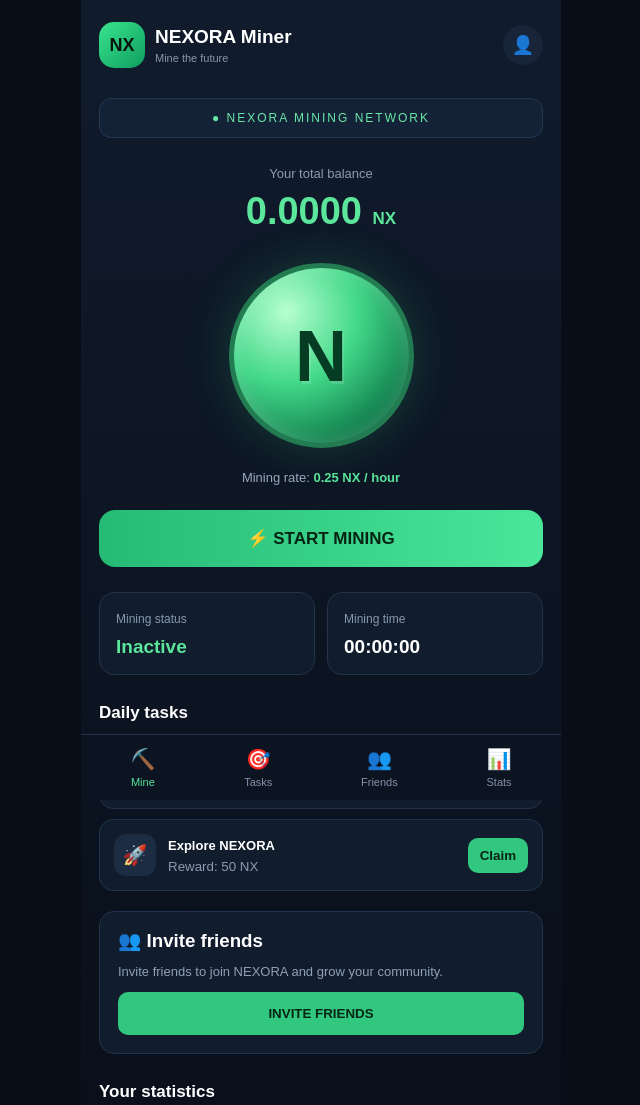
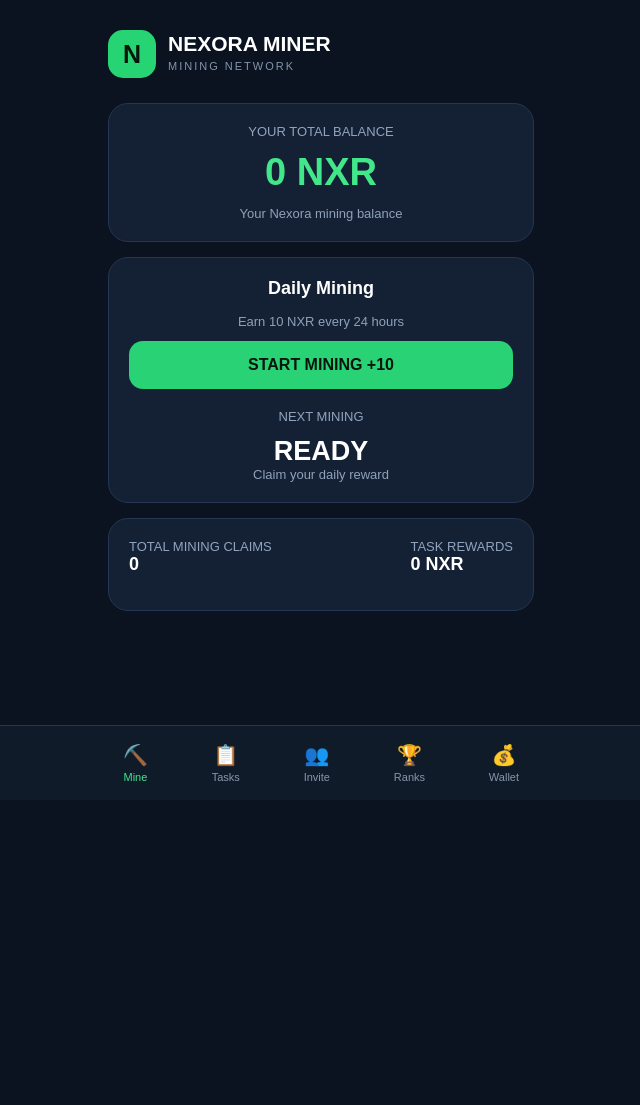
Before and after one commit to dahmaniachraf0001-dev/nexora-miner, a plain HTML site: page index.html in a window 1280 px wide. Shown: the top 1105 px of the page, without its empty margins (319-959 px from the left). After the commit the page ends 800 px from the top, so only its background shows below. Drawn offline with Linux system fonts and the light colour scheme.

Commit message:
Update index.html

```diff
--- a/index.html
+++ b/index.html
@@ -3,372 +3,342 @@
 <html lang="en">
 <head>
 <meta charset="UTF-8">
-<meta name="viewport" content="width=device-width, initial-scale=1.0">
+<meta name="viewport" content="width=device-width,initial-scale=1">
 <title>NEXORA Miner</title>
 <script src="https://telegram.org/js/telegram-web-app.js"></script>
+
 <style>
-*{box-sizing:border-box;margin:0;padding:0}
+*{box-sizing:border-box}
 body{
-  background:#080d17;
-  color:#fff;
-  font-family:Arial,sans-serif;
-  min-height:100vh;
+ margin:0;background:#0b1220;color:white;
+ font-family:Arial,sans-serif
 }
-.app{
-  max-width:480px;
-  margin:auto;
-  min-height:100vh;
-  padding:22px 18px 100px;
-  background:linear-gradient(180deg,#101b2c,#080d17);
+.app{max-width:460px;margin:auto;padding:20px 17px 100px}
+header{display:flex;align-items:center;gap:12px;margin:10px 0 25px}
+.logo{width:48px;height:48px;border-radius:15px;background:#27d474;color:#07150d;display:grid;place-items:center;font-weight:bold;font-size:25px}
+header h2{margin:0;font-size:21px}
+header p{margin:4px 0;color:#8396ad;font-size:11px;letter-spacing:2px}
+.balance-card,.card{background:#142135;border:1px solid #243650;border-radius:20px;padding:20px;margin-bottom:15px}
+.balance-card{text-align:center}
+.label{color:#91a4bc;font-size:13px}
+.balance{color:#42e78a;font-size:38px;font-weight:bold;margin:12px 0}
+.btn{border:0;border-radius:14px;padding:15px;width:100%;background:#29d375;color:#07150d;font-weight:bold;font-size:16px;margin-top:12px}
+.btn:disabled{background:#28384e;color:#8b9bb0}
+.secondary{background:#24344a;color:white}
+h3{margin:0 0 15px;font-size:18px}
+.small{color:#8fa1b8;font-size:13px}
+.row{display:flex;align-items:center;justify-content:space-between;gap:10px}
+.timer{font-size:27px;font-weight:bold;margin-top:12px}
+.page{display:none}
+.page.active{display:block}
+.task{background:#101b2c;padding:15px;border-radius:15px;margin-top:12px}
+.task button{width:auto;padding:10px 15px;font-size:13px}
+.nav{
+ position:fixed;bottom:0;left:0;right:0;background:#101b2a;
+ border-top:1px solid #26364b;display:flex;justify-content:center;
+ padding:10px 2px;z-index:10
 }
-.header{
-  display:flex;
-  align-items:center;
-  justify-content:space-between;
-}
-.brand{
-  display:flex;
-  align-items:center;
-  gap:10px;
-}
-.logo{
-  width:46px;height:46px;
-  border-radius:15px;
-  background:linear-gradient(135deg,#39e58c,#0e9c60);
-  display:flex;align-items:center;justify-content:center;
-  font-weight:900;font-size:18px;
-  color:#07150e;
-}
-.brand h1{font-size:19px}
-.brand p{font-size:11px;color:#8997ac;margin-top:4px}
-.avatar{
-  width:40px;height:40px;border-radius:50%;
-  background:#182438;
-  display:flex;align-items:center;justify-content:center;
-  color:#56e49a;font-size:18px;
-}
-.badge{
-  margin-top:30px;
-  background:#142238;
-  border:1px solid #253751;
-  border-radius:12px;
-  padding:12px;
-  text-align:center;
-  color:#68e7a5;
-  font-size:12px;
-  letter-spacing:2px;
-}
-.balance{
-  text-align:center;
-  margin-top:28px;
-}
-.balance .label{color:#8d9bb0;font-size:13px}
-.balance h2{
-  font-size:38px;
-  margin-top:9px;
-  color:#fff;
-}
-.balance h2 span{color:#5be69b}
-.coin-area{
-  display:flex;
-  justify-content:center;
-  margin:30px 0;
-}
-.coin{
-  width:185px;height:185px;border-radius:50%;
-  background:radial-gradient(circle at 30% 25%,#b7ffcf,#42d889 40%,#13824f 75%,#0c5136);
-  box-shadow:0 0 45px #35d47a33, inset 0 0 20px #ffffff33;
-  border:5px solid #237c51;
-  display:flex;align-items:center;justify-content:center;
-  color:#07331e;font-size:55px;font-weight:900;
-  position:relative;
-}
-.coin:after{
-  content:"N";
-  position:absolute;
-  font-size:72px;
-  font-weight:900;
-  color:#063c23;
-  text-shadow:2px 3px #ffffff22;
-}
-.rate{
-  text-align:center;color:#9aa8bd;font-size:13px;
-  margin-top:-8px;
-}
-.rate strong{color:#59e49a}
-.mine-btn{
-  margin-top:25px;
-  width:100%;
-  padding:18px;
-  border:0;border-radius:16px;
-  background:linear-gradient(90deg,#25bb75,#4ae69a);
-  color:#062313;font-size:17px;font-weight:800;
-}
-.mine-btn:active{transform:scale(.98)}
-.cards{
-  display:grid;grid-template-columns:1fr 1fr;
-  gap:12px;margin-top:25px;
-}
-.card{
-  background:#111c2d;border:1px solid #23334b;
-  border-radius:15px;padding:16px;
-}
-.card small{color:#8999af;font-size:12px}
-.card h3{margin-top:9px;font-size:19px}
-.card h3.green{color:#5be69b}
-.section-title{
-  margin:28px 0 14px;font-size:17px;
-}
-.task{
-  display:flex;align-items:center;gap:12px;
-  padding:14px;background:#111c2d;
-  border:1px solid #23334b;border-radius:14px;
-  margin-bottom:10px;
-}
-.task-icon{
-  width:42px;height:42px;border-radius:12px;
-  background:#1c2c43;display:flex;align-items:center;
-  justify-content:center;font-size:20px;
-}
-.task-info{flex:1}
-.task-info strong{font-size:13px}
-.task-info small{display:block;color:#8b9ab0;margin-top:5px}
-.task button,.invite-btn{
-  border:0;border-radius:10px;
-  background:#31c77f;color:#072515;
-  padding:10px 12px;font-weight:bold;
-}
-.invite{
-  background:#111c2d;border:1px solid #23334b;
-  border-radius:15px;padding:18px;margin-top:20px;
-}
-.invite p{color:#91a0b6;font-size:13px;line-height:1.5;margin:10px 0}
-.invite-btn{width:100%;padding:14px}
-.nav{
-  position:fixed;bottom:0;left:0;right:0;
-  max-width:480px;margin:auto;
-  background:#0c1422;border-top:1px solid #23334b;
-  display:flex;justify-content:space-around;
-  padding:12px 5px calc(12px + env(safe-area-inset-bottom));
-}
-.nav button{
-  border:0;background:none;color:#8291a8;
-  font-size:11px;display:flex;flex-direction:column;
-  align-items:center;gap:5px;
-}
-.nav button span{font-size:20px}
-.nav button.active{color:#56e49a}
-.hidden{display:none}
-.footer-note{
-  text-align:center;color:#65748b;
-  font-size:10px;margin-top:25px;line-height:1.6
-}
+.nav-inner{width:100%;max-width:460px;display:flex;justify-content:space-around}
+.nav button{border:0;background:none;color:#8596ab;font-size:11px;padding:7px 4px}
+.nav button.active{color:#40e58a}
+.nav span{display:block;font-size:20px;margin-bottom:4px}
+.rank{display:flex;align-items:center;justify-content:space-between;padding:14px;background:#101b2c;border-radius:13px;margin:9px 0}
+.rank-left{display:flex;align-items:center;gap:12px}
+.rank-num{color:#41df85;font-weight:bold;width:22px}
+.avatar{width:37px;height:37px;border-radius:50%;background:#263952;display:grid;place-items:center}
+input{width:100%;padding:13px;background:#0b1422;color:white;border:1px solid #31435b;border-radius:12px}
 </style>
 </head>
+
 <body>
 <div class="app">
-  <header class="header">
-    <div class="brand">
-      <div class="logo">NX</div>
-      <div>
-        <h1>NEXORA Miner</h1>
-        <p>Mine the future</p>
-      </div>
-    </div>
-    <div class="avatar">👤</div>
-  </header>
 
-  <div class="badge">● NEXORA MINING NETWORK</div>
+<header>
+ <div class="logo">N</div>
+ <div>
+  <h2>NEXORA MINER</h2>
+  <p>MINING NETWORK</p>
+ </div>
+</header>
 
-  <div class="balance">
-    <div class="label">Your total balance</div>
-    <h2><span id="balance">0.00</span> <span style="font-size:17px">NX</span></h2>
+<!-- MINING -->
+<section id="mine" class="page active">
+ <div class="balance-card">
+  <div class="label">YOUR TOTAL BALANCE</div>
+  <div class="balance"><span id="balance">0</span> NXR</div>
+  <div class="small">Your Nexora mining balance</div>
+ </div>
+
+ <div class="card" style="text-align:center">
+  <h3>Daily Mining</h3>
+  <div class="small">Earn 10 NXR every 24 hours</div>
+  <button class="btn" id="mineBtn" onclick="mine()">START MINING +10</button>
+  <div class="label" style="margin-top:20px">NEXT MINING</div>
+  <div class="timer" id="timer">READY</div>
+  <div class="small" id="mineStatus">Claim your daily reward</div>
+ </div>
+
+ <div class="card">
+  <div class="row">
+   <div>
+    <div class="label">TOTAL MINING CLAIMS</div>
+    <h3 id="claims">0</h3>
+   </div>
+   <div>
+    <div class="label">TASK REWARDS</div>
+    <h3 id="taskRewards">0 NXR</h3>
+   </div>
   </div>
+ </div>
+</section>
 
-  <div class="coin-area">
-    <div class="coin"></div>
-  </div>
-
-  <div class="rate">
-    Mining rate: <strong>0.25 NX / hour</strong>
-  </div>
-
-  <button class="mine-btn" id="mineBtn">⚡ START MINING</button>
-
-  <div class="cards">
-    <div class="card">
-      <small>Mining status</small>
-      <h3 class="green" id="status">Inactive</h3>
-    </div>
-    <div class="card">
-      <small>Mining time</small>
-      <h3 id="time">00:00:00</h3>
-    </div>
-  </div>
-
-  <h2 class="section-title">Daily tasks</h2>
+<!-- TASKS -->
+<section id="tasks" class="page">
+ <div class="card">
+  <h3>Daily Tasks</h3>
+  <div class="small">Complete tasks to earn additional NXR.</div>
 
   <div class="task">
-    <div class="task-icon">📢</div>
-    <div class="task-info">
-      <strong>Join our community</strong>
-      <small>Reward: 100 NX</small>
-    </div>
-    <button onclick="completeTask(this,100)">Claim</button>
+   <div class="row">
+    <strong>🎁 Welcome Bonus</strong>
+    <strong>+25 NXR</strong>
+   </div>
+   <button class="btn" id="welcomeBtn" onclick="claimTask('welcome',25)">CLAIM</button>
   </div>
 
   <div class="task">
-    <div class="task-icon">🚀</div>
-    <div class="task-info">
-      <strong>Explore NEXORA</strong>
-      <small>Reward: 50 NX</small>
-    </div>
-    <button onclick="completeTask(this,50)">Claim</button>
+   <div class="row">
+    <strong>🚀 Join NEXORA</strong>
+    <strong>+50 NXR</strong>
+   </div>
+   <button class="btn secondary" onclick="openTelegram()">OPEN TELEGRAM</button>
+   <button class="btn" id="telegramBtn" onclick="claimTask('telegram',50)">CLAIM REWARD</button>
   </div>
 
-  <div class="invite">
-    <h3>👥 Invite friends</h3>
-    <p>Invite friends to join NEXORA and grow your community.</p>
-    <button class="invite-btn" onclick="shareInvite()">INVITE FRIENDS</button>
+  <div class="task">
+   <div class="row">
+    <strong>👥 Invite a Friend</strong>
+    <strong>+100 NXR</strong>
+   </div>
+   <button class="btn secondary" onclick="go('referral')">INVITE NOW</button>
   </div>
+ </div>
+</section>
 
-  <h2 class="section-title">Your statistics</h2>
-  <div class="cards">
-    <div class="card">
-      <small>Total mined</small>
-      <h3 id="totalMined">0.00 NX</h3>
-    </div>
-    <div class="card">
-      <small>Referrals</small>
-      <h3 id="referrals">0</h3>
-    </div>
+<!-- REFERRAL -->
+<section id="referral" class="page">
+ <div class="card" style="text-align:center">
+  <h3>Invite Friends</h3>
+  <div style="font-size:45px;margin:15px">👥</div>
+  <p class="small">Invite your friends to NEXORA and grow your network.</p>
+  <h2 style="color:#42e78a">100 NXR / Referral</h2>
+ </div>
+
+ <div class="card">
+  <h3>Your Referral Link</h3>
+  <input id="refLink" readonly value="Loading referral link...">
+  <button class="btn" onclick="copyReferral()">COPY INVITE LINK</button>
+  <button class="btn secondary" onclick="shareReferral()">SHARE WITH FRIENDS</button>
+ </div>
+
+ <div class="card">
+  <div class="row">
+   <span>👥 Total Invited</span>
+   <strong id="refCount">0</strong>
   </div>
+  <div class="row" style="margin-top:15px">
+   <span>💰 Referral Earnings</span>
+   <strong id="refEarn">0 NXR</strong>
+  </div>
+ </div>
+</section>
 
-  <div class="footer-note">
-    DEMO VERSION · NX points are not a real cryptocurrency.<br>
-    No monetary value or guaranteed airdrop.
-  </div>
+<!-- LEADERBOARD -->
+<section id="leaderboard" class="page">
+ <div class="card">
+  <h3>🏆 Leaderboard</h3>
+  <div class="small">Top NEXORA miners</div>
+ </div>
+
+ <div id="ranking"></div>
+</section>
+
+<!-- WALLET -->
+<section id="wallet" class="page">
+ <div class="balance-card">
+  <div class="label">YOUR WALLET BALANCE</div>
+  <div class="balance"><span id="walletBalance">0</span> NXR</div>
+  <div class="small">NEXORA Rewards</div>
+ </div>
+ <div class="card">
+  <h3>Reward History</h3>
+  <div id="history" class="small">No rewards yet.</div>
+ </div>
+</section>
+
 </div>
 
-<nav class="nav">
-  <button class="active"><span>⛏️</span>Mine</button>
-  <button onclick="showTasks()"><span>🎯</span>Tasks</button>
-  <button onclick="shareInvite()"><span>👥</span>Friends</button>
-  <button onclick="showStats()"><span>📊</span>Stats</button>
-</nav>
+<!-- BOTTOM NAVIGATION -->
+<div class="nav">
+ <div class="nav-inner">
+  <button class="active" onclick="go('mine',this)"><span>⛏️</span>Mine</button>
+  <button onclick="go('tasks',this)"><span>📋</span>Tasks</button>
+  <button onclick="go('referral',this)"><span>👥</span>Invite</button>
+  <button onclick="go('leaderboard',this)"><span>🏆</span>Ranks</button>
+  <button onclick="go('wallet',this)"><span>💰</span>Wallet</button>
+ </div>
+</div>
 
 <script>
-const tg = window.Telegram?.WebApp;
+const tg=window.Telegram?.WebApp;
 if(tg){tg.ready();tg.expand();}
 
-let balance = Number(localStorage.getItem("nx_balance") || 0);
-let total = Number(localStorage.getItem("nx_total") || 0);
-let start = Number(localStorage.getItem("nx_start") || 0);
-let taskDone = JSON.parse(localStorage.getItem("nx_tasks") || "[]");
-let rate = 0.25;
-let miningDuration = 8*60*60;
+const get=(k,d)=>JSON.parse(localStorage.getItem(k)??JSON.stringify(d));
+const set=(k,v)=>localStorage.setItem(k,JSON.stringify(v));
 
-const balanceEl = document.getElementById("balance");
-const totalEl = document.getElementById("totalMined");
-const statusEl = document.getElementById("status");
-const timeEl = document.getElementById("time");
-const mineBtn = document.getElementById("mineBtn");
+let balance=get("nx_balance",0);
+let lastMine=get("nx_lastmine",0);
+let claims=get("nx_claims",0);
+let taskRewards=get("nx_taskrewards",0);
+let tasks=get("nx_tasks",{});
+let history=get("nx_history",[]);
+const cooldown=86400000;
+const reward=10;
 
 function save(){
-  localStorage.setItem("nx_balance",balance);
-  localStorage.setItem("nx_total",total);
-  localStorage.setItem("nx_start",start);
-  localStorage.setItem("nx_tasks",JSON.stringify(taskDone));
+ set("nx_balance",balance);
+ set("nx_lastmine",lastMine);
+ set("nx_claims",claims);
+ set("nx_taskrewards",taskRewards);
+ set("nx_tasks",tasks);
+ set("nx_history",history);
+}
+
+function addReward(amount,label){
+ balance+=amount;
+ taskRewards+=amount;
+ history.unshift(label+" +"+amount+" NXR");
+ save();
+ render();
+}
+
+function mine(){
+ if(Date.now()<lastMine+cooldown)return;
+ balance+=reward;
+ lastMine=Date.now();
+ claims++;
+ history.unshift("Daily mining +10 NXR");
+ save();
+ if(tg?.HapticFeedback)tg.HapticFeedback.notificationOccurred("success");
+ render();
+}
+
+function claimTask(id,amount){
+ if(tasks[id])return;
+ tasks[id]=true;
+ addReward(amount,"Task reward");
+ render();
+}
+
+function go(id,btn){
+ document.querySelectorAll(".page").forEach(p=>p.classList.remove("active"));
+ document.getElementById(id).classList.add("active");
+ document.querySelectorAll(".nav button").forEach(b=>b.classList.remove("active"));
+ if(btn)btn.classList.add("active");
+ else{
+  const idx={mine:0,tasks:1,referral:2,leaderboard:3,wallet:4}[id];
+  document.querySelectorAll(".nav button")[idx]?.classList.add("active");
+ }
+ render();
+}
+
+function openTelegram(){
+ if(tg)tg.openTelegramLink("https://t.me/NXR_Mining_bot");
+ else window.open("https://t.me/NXR_Mining_bot","_blank");
+}
+
+function getUserId(){
+ return tg?.initDataUnsafe?.user?.id || "demo";
+}
+
+function referralUrl(){
+ return "https://t.me/NXR_Mining_bot?start=ref_"+getUserId();
+}
+
+function copyReferral(){
+ const link=referralUrl();
+ if(tg?.showPopup){
+  navigator.clipboard?.writeText(link);
+ }else{
+  navigator.clipboard?.writeText(link);
+ }
+ alert("Referral link copied!");
+}
+
+function shareReferral(){
+ const link=referralUrl();
+ const text="Join NEXORA Miner and earn NXR rewards!";
+ if(tg?.openTelegramLink){
+  tg.openTelegramLink("https://t.me/share/url?url="+encodeURIComponent(link)+"&text="+encodeURIComponent(text));
+ }else{
+  window.open("https://t.me/share/url?url="+encodeURIComponent(link)+"&text="+encodeURIComponent(text));
+ }
 }
 
 function render(){
-  const now=Date.now();
-  let earned=0;
-  if(start){
-    const elapsed=Math.min((now-start)/1000,miningDuration);
-    earned=elapsed/3600*rate;
-    statusEl.textContent=elapsed>=miningDuration?"Ready to collect":"Mining";
-    timeEl.textContent=formatTime(elapsed);
-    mineBtn.textContent=elapsed>=miningDuration?"🎁 COLLECT REWARD":"⚡ MINING ACTIVE";
-  }else{
-    statusEl.textContent="Inactive";
-    timeEl.textContent="00:00:00";
-    mineBtn.textContent="⚡ START MINING";
-  }
-  balanceEl.textContent=(balance+earned).toFixed(4);
-  totalEl.textContent=(total+earned).toFixed(4)+" NX";
+ document.getElementById("balance").textContent=balance.toLocaleString("en-US");
+ document.getElementById("walletBalance").textContent=balance.toLocaleString("en-US");
+ document.getElementById("claims").textContent=claims;
+ document.getElementById("taskRewards").textContent=taskRewards+" NXR";
+ document.getElementById("refLink").value=referralUrl();
+ document.getElementById("refCount").textContent=get("nx_refcount",0);
+ document.getElementById("refEarn").textContent=get("nx_refearn",0)+" NXR";
+
+ document.getElementById("welcomeBtn").disabled=!!tasks.welcome;
+ document.getElementById("welcomeBtn").textContent=tasks.welcome?"COMPLETED":"CLAIM";
+
+ document.getElementById("telegramBtn").disabled=!!tasks.telegram;
+ document.getElementById("telegramBtn").textContent=tasks.telegram?"COMPLETED":"CLAIM REWARD";
+
+ document.getElementById("history").innerHTML=history.length
+ ?history.slice(0,10).map(x=>"<div style='margin:12px 0'>🟢 "+x+"</div>").join("")
+ :"No rewards yet.";
+
+ const demo=[
+  {name:"CryptoMaster",amount:24500},
+  {name:"NexoraKing",amount:18900},
+  {name:"MinerX",amount:15300},
+  {name:"BlockHunter",amount:12100},
+  {name:"NovaUser",amount:9800}
+ ];
+ document.getElementById("ranking").innerHTML=demo.map((u,i)=>
+ `<div class="rank"><div class="rank-left"><div class="rank-num">#${i+1}</div><div class="avatar">👤</div><strong>${u.name}</strong></div><strong>${u.amount.toLocaleString()} NXR</strong></div>`
+ ).join("");
+ updateTimer();
 }
 
-function formatTime(s){
-  s=Math.floor(s);
-  return [Math.floor(s/3600),Math.floor(s%3600/60),s%60]
-    .map(v=>String(v).padStart(2,"0")).join(":");
+function updateTimer(){
+ const remaining=lastMine+cooldown-Date.now();
+ const btn=document.getElementById("mineBtn");
+ const timer=document.getElementById("timer");
+ const status=document.getElementById("mineStatus");
+ if(lastMine===0||remaining<=0){
+  btn.disabled=false;
+  btn.textContent="START MINING +10";
+  timer.textContent="READY";
+  status.textContent="Claim your daily reward";
+ }else{
+  btn.disabled=true;
+  btn.textContent="MINING ACTIVE";
+  let s=Math.floor(remaining/1000);
+  let h=Math.floor(s/3600),m=Math.floor((s%3600)/60),sec=s%60;
+  timer.textContent=[h,m,sec].map(x=>String(x).padStart(2,"0")).join(":");
+  status.textContent="Come back when the timer ends";
+ }
 }
 
-mineBtn.onclick=function(){
-  if(!start){
-    start=Date.now();
-    save();
-    render();
-    return;
-  }
-  const elapsed=Math.min((Date.now()-start)/1000,miningDuration);
-  if(elapsed<miningDuration){
-    alert("Mining is active! Come back later to collect.");
-    return;
-  }
-  const earned=elapsed/3600*rate;
-  balance+=earned;
-  total+=earned;
-  start=0;
-  save();
-  render();
-};
-
-function completeTask(btn,reward){
-  const id=btn.parentElement.querySelector("strong").textContent;
-  if(taskDone.includes(id)){
-    alert("Task already claimed!");
-    return;
-  }
-  taskDone.push(id);
-  balance+=reward;
-  save();
-  render();
-  btn.textContent="Done";
-  btn.disabled=true;
-}
-
-function shareInvite(){
-  const link="https://t.me/NXR_Mining_bot";
-  const text="Join NEXORA Miner!";
-  if(tg){
-    tg.openTelegramLink("https://t.me/share/url?url="+encodeURIComponent(link)+"&text="+encodeURIComponent(text));
-  }else{
-    navigator.clipboard?.writeText(link);
-    alert("Referral link copied!");
-  }
-}
-
-function showTasks(){
-  document.querySelector(".section-title").scrollIntoView({behavior:"smooth"});
-}
-function showStats(){
-  document.querySelector(".cards:last-of-type").scrollIntoView({behavior:"smooth"});
-}
-
-taskDone.forEach(name=>{
-  document.querySelectorAll(".task").forEach(task=>{
-    if(task.querySelector("strong").textContent===name){
-      const btn=task.querySelector("button");
-      btn.textContent="Done";
-      btn.disabled=true;
-    }
-  });
-});
-
 render();
-setInterval(render,1000);
+setInterval(updateTimer,1000);
 </script>
 </body>
-</html>
+  </html>
```
